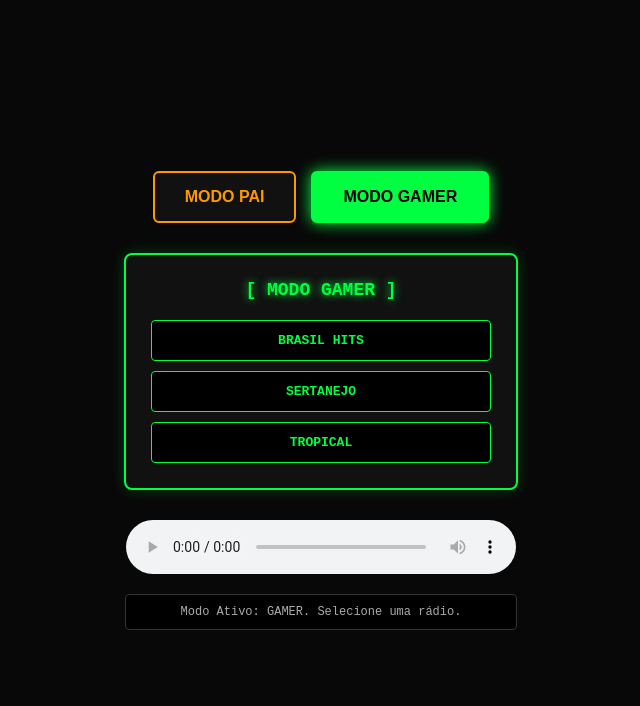
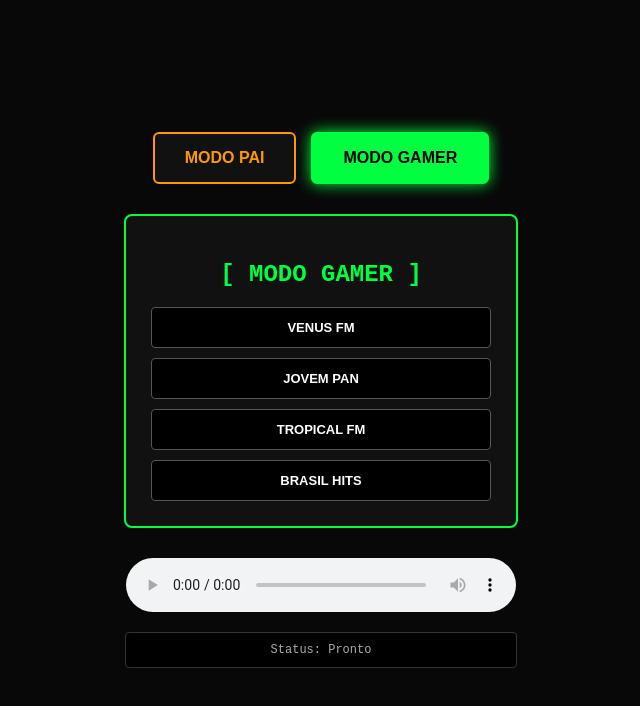
Before and after one commit to felipekoch24/PLAYER_RADIO, a plain HTML site: page index.html in a window 1280 px wide. Shown: the whole page, without its empty margins (319-959 px from the left). Drawn offline with nearby package versions, Linux system fonts and the light colour scheme.

Commit message:
Refactor index.html for improved styling and functionality

```diff
--- a/index.html
+++ b/index.html
@@ -4,90 +4,24 @@
     <meta charset="UTF-8">
     <meta name="viewport" content="width=device-width, initial-scale=1.0">
     <title>Player Elite - Multi-Perfil</title>
+    <!-- Biblioteca necessária para streams HLS (.m3u8) -->
+    <script src="https://cdn.jsdelivr.net/npm/hls.js@latest"></script>
     <style>
-        body {
-            background-color: #080808;
-            font-family: 'Courier New', Courier, monospace;
-            display: flex;
-            flex-direction: column;
-            align-items: center;
-            justify-content: center;
-            min-height: 100vh;
-            margin: 0;
-            gap: 20px;
-        }
-
-        .profile-selector {
-            display: flex;
-            gap: 15px;
-            margin-bottom: 10px;
-        }
-        .profile-btn {
-            padding: 15px 30px;
-            font-size: 16px;
-            font-weight: bold;
-            cursor: pointer;
-            border-radius: 6px;
-            background: #111;
-            transition: all 0.3s ease;
-        }
+        body { background-color: #080808; font-family: 'Courier New', Courier, monospace; display: flex; flex-direction: column; align-items: center; justify-content: center; min-height: 100vh; margin: 0; gap: 20px; }
+        .profile-selector { display: flex; gap: 15px; margin-bottom: 10px; }
+        .profile-btn { padding: 15px 30px; font-size: 16px; font-weight: bold; cursor: pointer; border-radius: 6px; background: #111; transition: all 0.3s ease; }
         #btn-perfil-pai { color: #ff9900; border: 2px solid #ff9900; }
-        #btn-perfil-pai:hover, #btn-perfil-pai.active { background: #ff9900; color: #000; box-shadow: 0 0 15px #ff9900; }
-
+        #btn-perfil-pai.active { background: #ff9900; color: #000; box-shadow: 0 0 15px #ff9900; }
         #btn-perfil-gamer { color: #00ff41; border: 2px solid #00ff41; }
-        #btn-perfil-gamer:hover, #btn-perfil-gamer.active { background: #00ff41; color: #000; box-shadow: 0 0 15px #00ff41; }
-
-        .panel {
-            background: #111;
-            padding: 25px;
-            border-radius: 8px;
-            text-align: center;
-            width: 340px;
-            display: none;
-        }
-
-        .retro-zone { border: 2px solid #ff9900; box-shadow: 0 0 15px rgba(255, 153, 0, 0.2); }
-        .retro-zone h2 { color: #ff9900; text-shadow: 0 0 8px #ff9900; margin: 0 0 20px 0; font-size: 18px; }
-        .retro-zone .station-btn, .retro-zone .link-btn { color: #ff9900; border: 1px solid #ff9900; }
-        .retro-zone .station-btn:hover, .retro-zone .station-btn.active, .retro-zone .link-btn:hover { background: #ff9900; color: #000; box-shadow: 0 0 12px #ff9900; }
-
-        .gamer-zone { border: 2px solid #00ff41; box-shadow: 0 0 15px rgba(0, 255, 65, 0.2); }
-        .gamer-zone h2 { color: #00ff41; text-shadow: 0 0 8px #00ff41; margin: 0 0 20px 0; font-size: 18px; }
-        .gamer-zone .station-btn { color: #00ff41; border: 1px solid #00ff41; }
-        .gamer-zone .station-btn:hover, .gamer-zone .station-btn.active { background: #00ff41; color: #000; box-shadow: 0 0 12px #00ff41; }
-
-        .btn-group {
-            display: flex;
-            flex-direction: column;
-            gap: 10px;
-        }
-        .station-btn, .link-btn {
-            background-color: #000;
-            padding: 12px;
-            font-size: 13px;
-            font-family: inherit;
-            cursor: pointer;
-            font-weight: bold;
-            transition: all 0.3s ease;
-            border-radius: 4px;
-            text-transform: uppercase;
-            text-decoration: none;
-            display: block;
-        }
-        audio {
-            width: 390px;
-            margin-top: 10px;
-        }
-        #status-display {
-            color: #aaa;
-            font-size: 12px;
-            background: #000;
-            padding: 10px;
-            border-radius: 4px;
-            border: 1px solid #333;
-            width: 370px;
-            text-align: center;
-        }
+        #btn-perfil-gamer.active { background: #00ff41; color: #000; box-shadow: 0 0 15px #00ff41; }
+        .panel { background: #111; padding: 25px; border-radius: 8px; text-align: center; width: 340px; display: none; }
+        .retro-zone { border: 2px solid #ff9900; }
+        .gamer-zone { border: 2px solid #00ff41; }
+        .btn-group { display: flex; flex-direction: column; gap: 10px; max-height: 400px; overflow-y: auto; }
+        .station-btn { background-color: #000; padding: 12px; font-size: 13px; cursor: pointer; font-weight: bold; border-radius: 4px; text-transform: uppercase; border: 1px solid #555; color: #fff; transition: 0.3s; }
+        .station-btn:hover, .station-btn.active { border-color: inherit; background: inherit; color: #000; box-shadow: 0 0 10px; }
+        audio { width: 390px; margin-top: 10px; }
+        #status-display { color: #aaa; font-size: 12px; background: #000; padding: 10px; border-radius: 4px; border: 1px solid #333; width: 370px; text-align: center; }
     </style>
 </head>
 <body>
@@ -98,75 +32,66 @@
     </div>
 
     <div id="painel-pai" class="panel retro-zone">
-        <h2>[ ESTAÇÕES DO PAI ]</h2>
+        <h2 style="color: #ff9900;">[ ESTAÇÕES DO PAI ]</h2>
         <div class="btn-group">
+            <button class="station-btn" onclick="changeStation('https://wms5.webradios.com.br:18994/8994', this)">ECLUSA FM BRS</button>
+            <button class="station-btn" onclick="changeStation('https://stm01.virtualcast.com.br:8404/popularteutonia', this)">POPULAR TEUTÔNIA</button>
+            <button class="station-btn" onclick="changeStation('https://cast4.zadax.com.br:6295/live', this)">GERMÂNIA FM</button>
+            <button class="station-btn" onclick="changeStation('https://liverdgaupoa.rbsdirect.com.br/primary/gaucha_rbs.sdp/playlist.m3u8', this)">RÁDIO GAÚCHA</button>
+            <button class="station-btn" onclick="changeStation('https://liverdgaupoa.rbsdirect.com.br/primary/gaucha_rbs.sdp/playlist.m3u8', this)">GAÚCHA ZH NOTÍCIA</button>
+            <button class="station-btn" onclick="changeStation('https://grenal.audiostream.com.br:20000/mp3', this)">RÁDIO GRENAL</button>
+            <button class="station-btn" onclick="changeStation('https://liverdatlpoa.rbsdirect.com.br/primary/atl_poa.sdp/playlist.m3u8', this)">ATLÂNTIDA POA</button>
+            <button class="station-btn" onclick="changeStation('https://streaming.veloturbo.com.br:8000/encanto.aac', this)">ENCANTO FM</button>
+            <button class="station-btn" onclick="changeStation('https://streaming.veloturbo.com.br:8000/emocao.aac', this)">EMOÇÃO FM</button>
             <button class="station-btn" onclick="changeStation('https://stm5.painelcast.com:7574/stream', this)">CATÓLICA</button>
-
-            <a href="https://radiosaovivo.net/gaucha/" target="_blank" class="link-btn" onclick="stopNativeAudio()">RÁDIO GAÚCHA ZH 🌐</a>
-
-            <a href="https://radiosaovivo.net/grenal-fm/" target="_blank" class="link-btn" onclick="stopNativeAudio()">RÁDIO GRENAL 🌐</a>
-
             <button class="station-btn" onclick="changeStation('https://servidor16-3.brlogic.com:7614/live', this)">RÁDIO PÁTRIA GAÚCHA</button>
             <button class="station-btn" onclick="changeStation('https://live.hunter.fm/modasertaneja_stream?ag=mp3', this)">MODA SERTANEJA</button>
-            <button class="station-btn" onclick="changeStation('https://live.hunter.fm/sertanejo_stream?ag=mp3', this)">SERTANEJO</button>
         </div>
     </div>
 
     <div id="painel-gamer" class="panel gamer-zone">
-        <h2>[ MODO GAMER ]</h2>
+        <h2 style="color: #00ff41;">[ MODO GAMER ]</h2>
         <div class="btn-group">
+            <button class="station-btn" onclick="changeStation('https://virtues.live:8234/stream', this)">VENUS FM</button>
+            <button class="station-btn" onclick="changeStation('https://stream-287.surfernetwork.com/c45wbq2us3buv', this)">JOVEM PAN</button>
+            <button class="station-btn" onclick="changeStation('https://8330.brasilstream.com.br/stream?origem=site', this)">TROPICAL FM</button>
             <button class="station-btn" onclick="changeStation('https://live.brasilhits.com/listen/brasilhits-pop/mp3', this)">BRASIL HITS</button>
-            <button class="station-btn" onclick="changeStation('https://live.hunter.fm/sertanejo_stream?ag=mp3', this)">SERTANEJO</button>
-            <button class="station-btn" onclick="changeStation('https://live.hunter.fm/tropical_stream?ag=mp3', this)">TROPICAL</button>
         </div>
     </div>
 
-    <audio id="audio" controls></audio>
-    <div id="status-display">Status: Inicializando...</div>
+    <audio id="audio" controls autoplay></audio>
+    <div id="status-display">Status: Pronto</div>
 
     <script>
         const audio = document.getElementById('audio');
         const statusDisplay = document.getElementById('status-display');
+        let hls;
 
         function selectProfile(profile) {
-            document.getElementById('painel-pai').style.display = 'none';
-            document.getElementById('painel-gamer').style.display = 'none';
-            document.getElementById('btn-perfil-pai').classList.remove('active');
-            document.getElementById('btn-perfil-gamer').classList.remove('active');
-
-            if (profile === 'pai') {
-                document.getElementById('btn-perfil-pai').classList.add('active');
-                document.getElementById('painel-pai').style.display = 'block';
-            } else {
-                document.getElementById('btn-perfil-gamer').classList.add('active');
-                document.getElementById('painel-gamer').style.display = 'block';
-                profile = 'gamer';
-            }
+            document.getElementById('painel-pai').style.display = (profile === 'pai') ? 'block' : 'none';
+            document.getElementById('painel-gamer').style.display = (profile === 'gamer') ? 'block' : 'none';
+            document.getElementById('btn-perfil-pai').className = 'profile-btn' + (profile === 'pai' ? ' active' : '');
+            document.getElementById('btn-perfil-gamer').className = 'profile-btn' + (profile === 'gamer' ? ' active' : '');
             localStorage.setItem('perfilSelecionado', profile);
-            statusDisplay.innerText = `Modo Ativo: ${profile.toUpperCase()}. Selecione uma rádio.`;
-        }
-
-        function stopNativeAudio() {
-            audio.pause();
-            audio.src = "";
-            document.querySelectorAll('.station-btn').forEach(btn => btn.classList.remove('active'));
-            statusDisplay.innerText = "Abrindo rádio externa na internet...";
         }
 
         function changeStation(url, button) {
             document.querySelectorAll('.station-btn').forEach(btn => btn.classList.remove('active'));
             button.classList.add('active');
-
-            audio.src = url;
             statusDisplay.innerText = `Conectando em ${button.innerText}...`;
 
-            audio.play()
-                .then(() => {
-                    statusDisplay.innerText = `Tocando agora: ${button.innerText}`;
-                })
-                .catch(e => {
-                    statusDisplay.innerText = "Clique no Play do reprodutor inferior para iniciar.";
-                });
+            if (url.includes('.m3u8')) {
+                if (hls) hls.destroy();
+                hls = new Hls();
+                hls.loadSource(url);
+                hls.attachMedia(audio);
+                hls.on(Hls.Events.MANIFEST_PARSED, () => audio.play());
+            } else {
+                if (hls) hls.destroy();
+                audio.src = url;
+                audio.play();
+            }
+            statusDisplay.innerText = `Tocando agora: ${button.innerText}`;
         }
 
         const salvo = localStorage.getItem('perfilSelecionado') || 'gamer';
```
